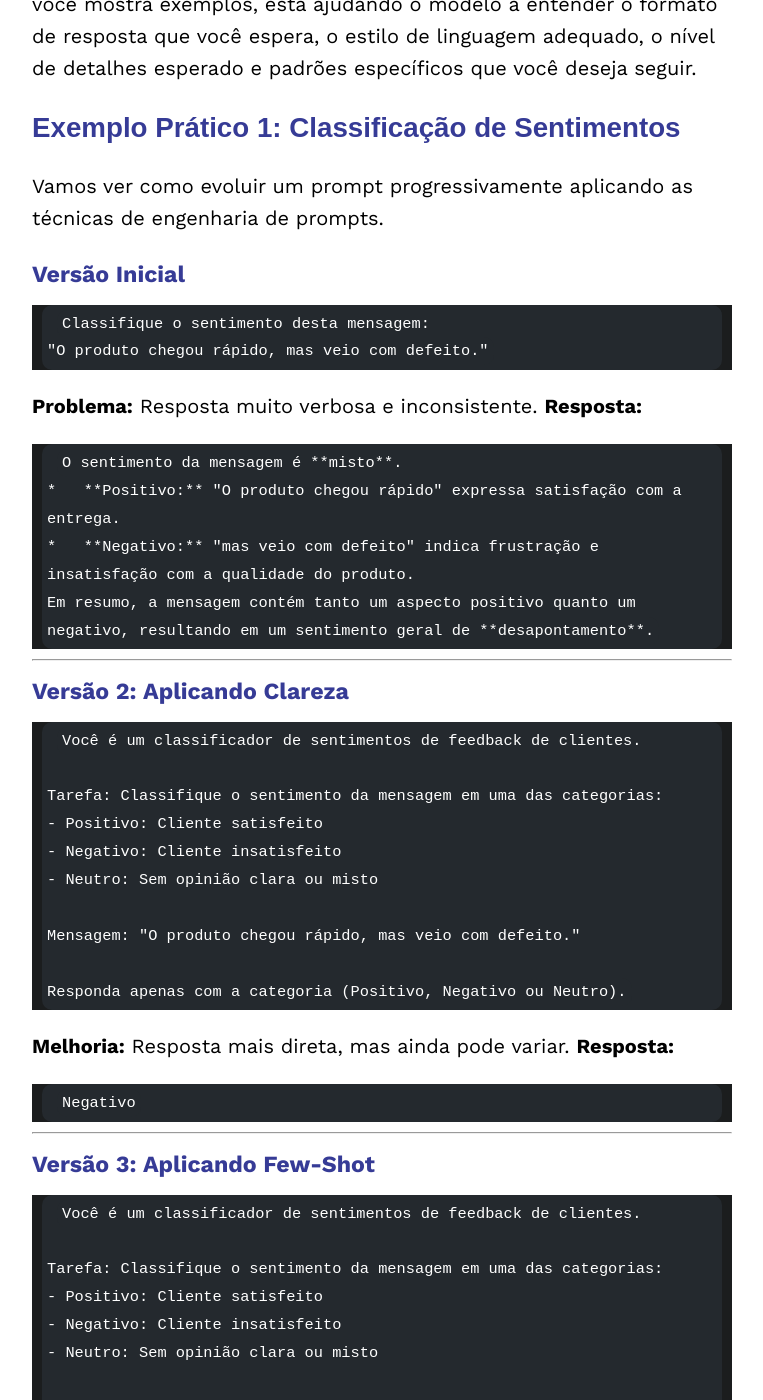
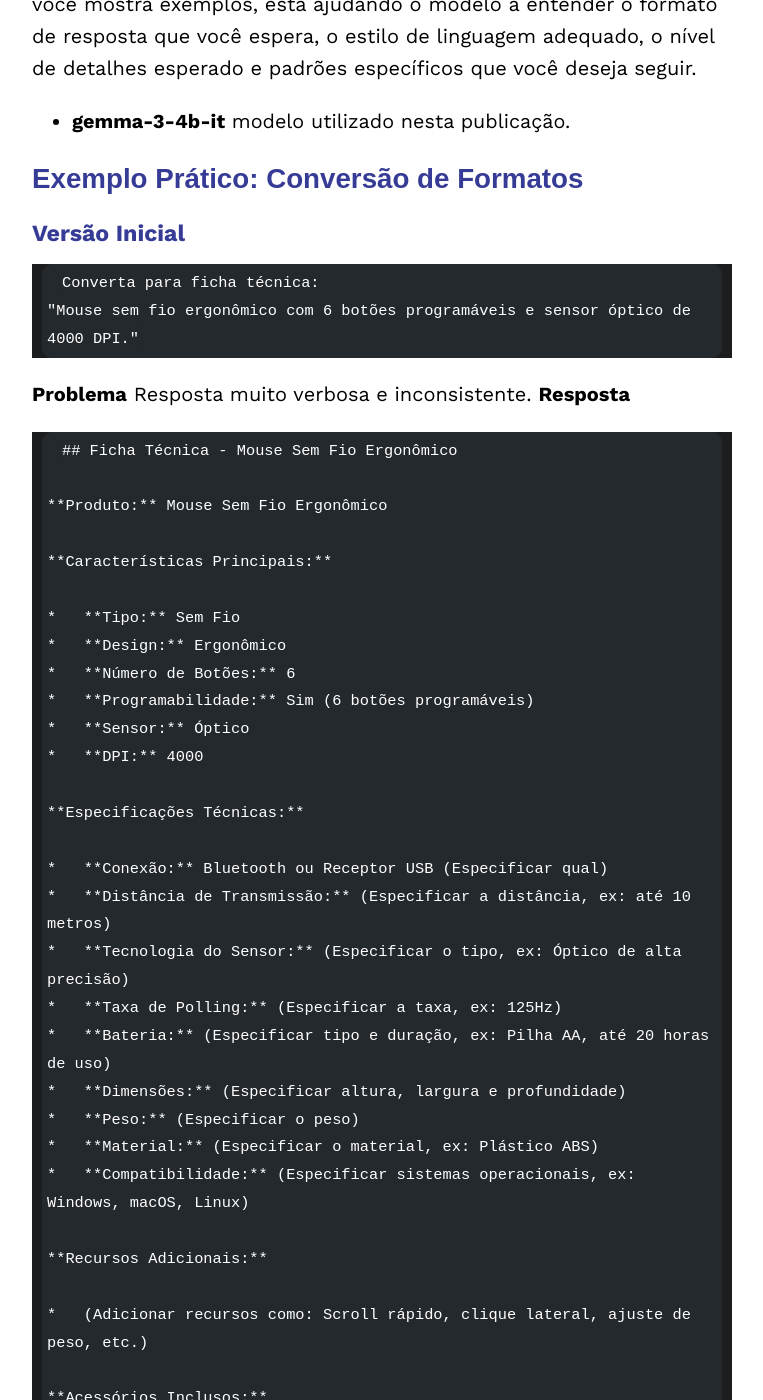
Before and after one commit to iablog/iablog.github.io, a Jekyll site: the page built from _posts/2025-11-07-post.md, in a window 1280 px wide and 1400 px high, scrolled down 1721 px. Shown: the whole window, without its empty margins (258-1021 px from the left). Built offline with Jekyll 4.4.1, drawn with Linux system fonts in a browser that asks for light colours; some of the changed text lies outside the part shown.

Commit message:
change end in article

````diff
--- a/_posts/2025-11-07-post.md
+++ b/_posts/2025-11-07-post.md
@@ -20,121 +20,9 @@
 
 Modelos de linguagem são excelentes em reconhecer padrões. Quando você mostra exemplos, está ajudando o modelo a entender o formato de resposta que você espera, o estilo de linguagem adequado, o nível de detalhes esperado e padrões específicos que você deseja seguir.
 
-## Exemplo Prático 1: Classificação de Sentimentos
+- **gemma-3-4b-it** modelo utilizado nesta publicação.
 
-Vamos ver como evoluir um prompt progressivamente aplicando as técnicas de engenharia de prompts.
-
-### Versão Inicial
-
-```
-Classifique o sentimento desta mensagem:
-"O produto chegou rápido, mas veio com defeito."
-```
-
-**Problema:** Resposta muito verbosa e inconsistente.
-**Resposta:**
-```
-O sentimento da mensagem é **misto**.
-*   **Positivo:** "O produto chegou rápido" expressa satisfação com a entrega.
-*   **Negativo:** "mas veio com defeito" indica frustração e insatisfação com a qualidade do produto.
-Em resumo, a mensagem contém tanto um aspecto positivo quanto um negativo, resultando em um sentimento geral de **desapontamento**.
-```
-
----
-
-### Versão 2: Aplicando Clareza
-
-```
-Você é um classificador de sentimentos de feedback de clientes.
-
-Tarefa: Classifique o sentimento da mensagem em uma das categorias:
-- Positivo: Cliente satisfeito
-- Negativo: Cliente insatisfeito
-- Neutro: Sem opinião clara ou misto
-
-Mensagem: "O produto chegou rápido, mas veio com defeito."
-
-Responda apenas com a categoria (Positivo, Negativo ou Neutro).
-```
-
-**Melhoria:** Resposta mais direta, mas ainda pode variar.
-**Resposta:**
-```
-Negativo
-```
-
----
-
-### Versão 3: Aplicando Few-Shot
-
-```
-Você é um classificador de sentimentos de feedback de clientes.
-
-Tarefa: Classifique o sentimento da mensagem em uma das categorias:
-- Positivo: Cliente satisfeito
-- Negativo: Cliente insatisfeito
-- Neutro: Sem opinião clara ou misto
-
-Exemplos:
-
-Mensagem: "Adorei o produto! Superou minhas expectativas."
-Sentimento: Positivo
-
-Mensagem: "Não funcionou como esperado. Muito decepcionado."
-Sentimento: Negativo
-
-Mensagem: "O produto é ok. Nada de especial."
-Sentimento: Neutro
-
-Agora classifique:
-Mensagem: "O produto chegou rápido, mas veio com defeito."
-Sentimento:
-```
-
-**Melhoria:** Resposta consistente com o formato dos exemplos.
-**Resposta:**
-```
-Sentimento: Negativo
-```
-
----
-
-### Versão 4: Adicionando Formato Estruturado (JSON)
-
-```
-Você é um classificador de sentimentos de feedback de clientes.
-
-Tarefa: Classifique o sentimento da mensagem em uma das categorias:
-- Positivo: Cliente satisfeito
-- Negativo: Cliente insatisfeito
-- Neutro: Sem opinião clara ou misto
-
-Exemplos:
-
-Mensagem: "Adorei o produto! Superou minhas expectativas."
-Output: {"sentimento": "Positivo", "confianca": 0.95}
-
-Mensagem: "Não funcionou como esperado. Muito decepcionado."
-Output: {"sentimento": "Negativo", "confianca": 0.90}
-
-Mensagem: "O produto é ok. Nada de especial."
-Output: {"sentimento": "Neutro", "confianca": 0.85}
-
-Agora classifique:
-Mensagem: "O produto chegou rápido, mas veio com defeito."
-
-Retorne APENAS um objeto JSON válido no formato dos exemplos.
-```
-
-**Melhoria:** Resposta estruturada, fácil de processar programaticamente.
-**Resposta:**
-``` json
-{"sentimento": "Negativo", "confianca": 0.88}
-```
-
----
-
-## Exemplo Prático 2: Conversão de Formatos
+## Exemplo Prático: Conversão de Formatos
 
 ### Versão Inicial
 
@@ -460,24 +348,6 @@
 
 ---
 
-## Quando Usar Few-Shot?
-
-### Use Few-Shot quando:
-- A tarefa tem um **formato específico** de saída
-- Você precisa de **consistência** nas respostas
-- O modelo está **interpretando mal** suas instruções
-- Há **nuances** difíceis de explicar (ironia, contexto cultural, etc.)
-- Você quer **respostas estruturadas** (JSON, XML, tabelas)
-- A tarefa envolve **padrões** que são mais fáceis mostrar que explicar
-
-### Evite Few-Shot quando:
-- A tarefa é muito **simples** e autoexplicativa
-- Você tem **limitações severas de tokens**
-- Cada caso é **completamente único** sem padrões
-- A resposta deve ser **criativa/original** (storytelling, brainstorming)
-
----
-
 ## Conclusão
 
 Few-Shot Learning é uma técnica poderosa que transforma a forma como interagimos com modelos de IA. Ao combinar **clareza nas instruções**, **exemplos representativos** e **formatos estruturados**, você cria prompts que produzem resultados consistentes e de alta qualidade. Na próxima vez que não estiver satisfeito com a resposta de uma IA, tente aplicar essas técnicas progressivamente. Você pode se surpreender com a melhora na qualidade!
````
